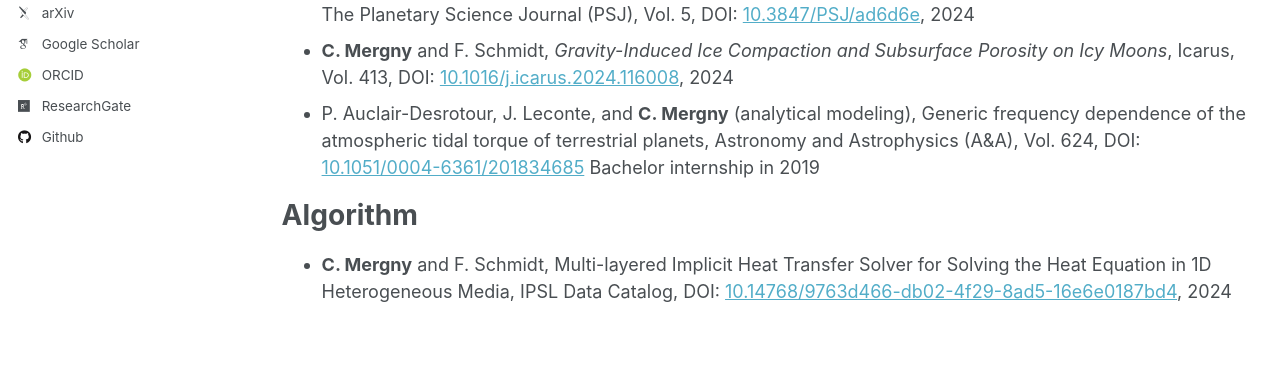
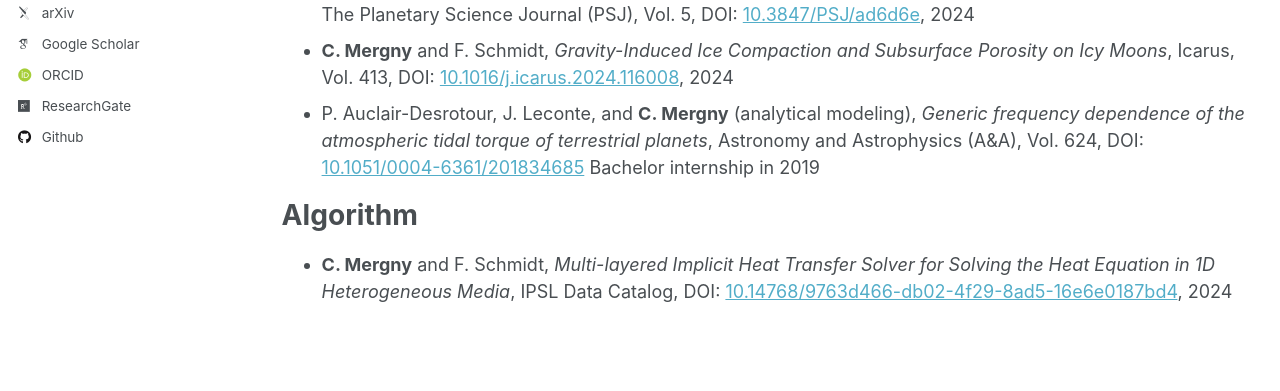
Before and after one commit to cmergny/cmergny.github.io, a Jekyll site: the page built from _pages/publications.md, in a window 1280 px wide and 1160 px high. Shown: the part 447-838 px from the top of the window. Built offline with Jekyll 4.4.1, drawn with Linux system fonts in a browser that asks for light colours; some web fonts are replaced.

```diff
--- a/_pages/publications.md
+++ b/_pages/publications.md
@@ -19,11 +19,11 @@ Published
 * **C. Mergny** and F. Schmidt, *LunaIcy: Exploring Europa's Icy Surface Microstructure through Multiphysics Simulations*, The Planetary Science Journal (PSJ), Vol. 5, DOI: [10.3847/PSJ/ad6d6d](https://iopscience.iop.org/article/10.3847/PSJ/ad6d6d) ,  2024
 * **C. Mergny** and F. Schmidt, *MultIHeaTS: a Fast and Stable Thermal Solver for Multilayered Planetary Surfaces*, The Planetary Science Journal (PSJ), Vol. 5,  DOI: [10.3847/PSJ/ad6d6e](https://iopscience.iop.org/article/10.3847/PSJ/ad6d6e), 2024
 * **C. Mergny** and F. Schmidt, *Gravity-Induced Ice Compaction and Subsurface Porosity on Icy Moons*, Icarus, Vol. 413,  DOI: [10.1016/j.icarus.2024.116008](https://doi.org/10.1016/j.icarus.2024.116008), 2024
-* P. Auclair-Desrotour, J. Leconte, and **C. Mergny** (analytical modeling), Generic frequency dependence of the atmospheric tidal torque of terrestrial planets, Astronomy and Astrophysics (A&A), Vol. 624, DOI: [10.1051/0004-6361/201834685](https://doi.org/10.1051/0004-6361/201834685) Bachelor internship in 2019
+* P. Auclair-Desrotour, J. Leconte, and **C. Mergny** (analytical modeling), *Generic frequency dependence of the atmospheric tidal torque of terrestrial planets*, Astronomy and Astrophysics (A&A), Vol. 624, DOI: [10.1051/0004-6361/201834685](https://doi.org/10.1051/0004-6361/201834685) Bachelor internship in 2019
 
 
 
 Algorithm
 =======
 
-* **C. Mergny** and F. Schmidt,  Multi-layered Implicit Heat Transfer Solver for Solving the Heat Equation in 1D Heterogeneous Media, IPSL Data Catalog,  DOI: [10.14768/9763d466-db02-4f29-8ad5-16e6e0187bd4](https://data.ipsl.fr/catalog/srv/eng/catalog.search#/metadata/9763d466-db02-4f29-8ad5-16e6e0187bd4), 2024
+* **C. Mergny** and F. Schmidt,  *Multi-layered Implicit Heat Transfer Solver for Solving the Heat Equation in 1D Heterogeneous Media*, IPSL Data Catalog,  DOI: [10.14768/9763d466-db02-4f29-8ad5-16e6e0187bd4](https://data.ipsl.fr/catalog/srv/eng/catalog.search#/metadata/9763d466-db02-4f29-8ad5-16e6e0187bd4), 2024
```
